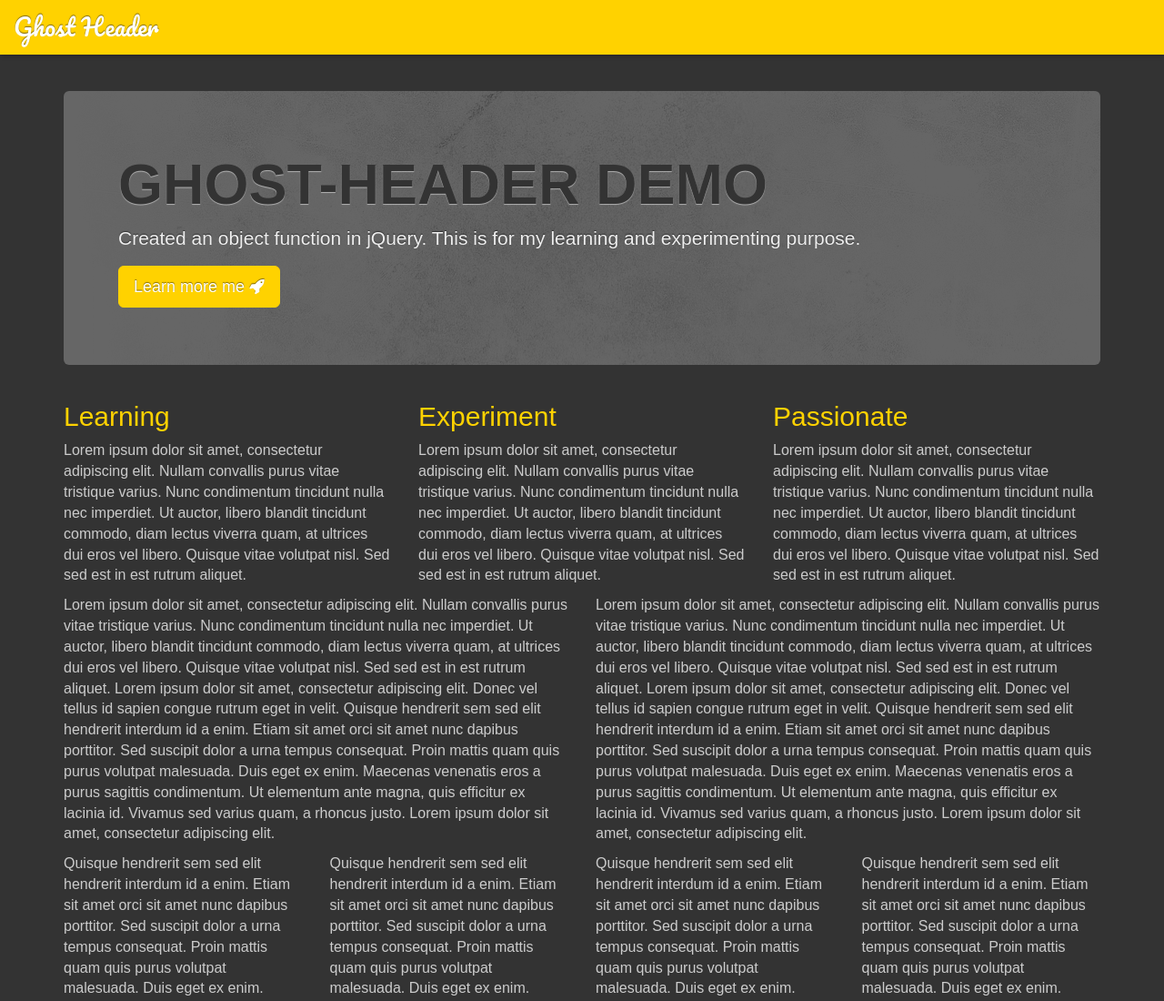
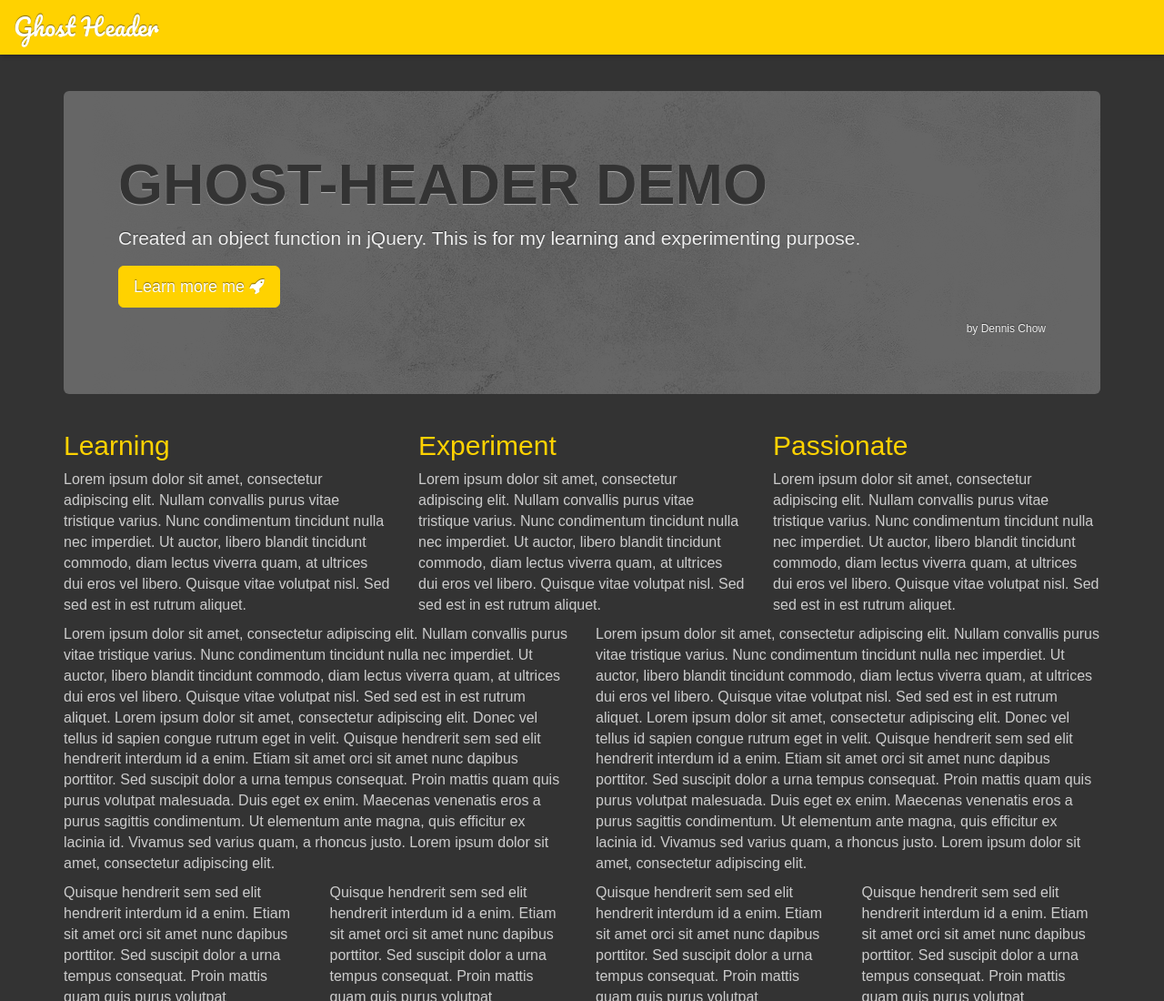
Before and after one commit to dennischow/Ghost-Header, a plain HTML site: page index.html in a window 1280 px wide. Shown: the top 1100 px of the page at 91% size. Drawn offline with nearby package versions, Linux system fonts and the light colour scheme.

Commit message:
Added author name

```diff
--- a/assets/css/style.css
+++ b/assets/css/style.css
@@ -117,6 +117,11 @@ A:focus {
     text-shadow: 0 -1px 1px rgba(0,0,0,0.5);
 }
 
+.featrue .author {
+    text-align: right;
+    font-size: 12px;
+}
+
 
 @media (max-width: 768px) {
 
--- a/index.html
+++ b/index.html
@@ -33,6 +33,7 @@
             <h1 class="heading-title">Ghost-Header Demo</h1>
             <p>Created an object function in jQuery. This is for my learning and experimenting purpose.</p>
             <p><a class="btn btn-default btn-ghost btn-yellow  btn-lg" href="http://www.fat-cow.net" role="button">Learn more me <i class="fa fa-rocket"></i></a></p>
+            <p class="author">by Dennis Chow</p>
         </div>
     </div>
 
```
